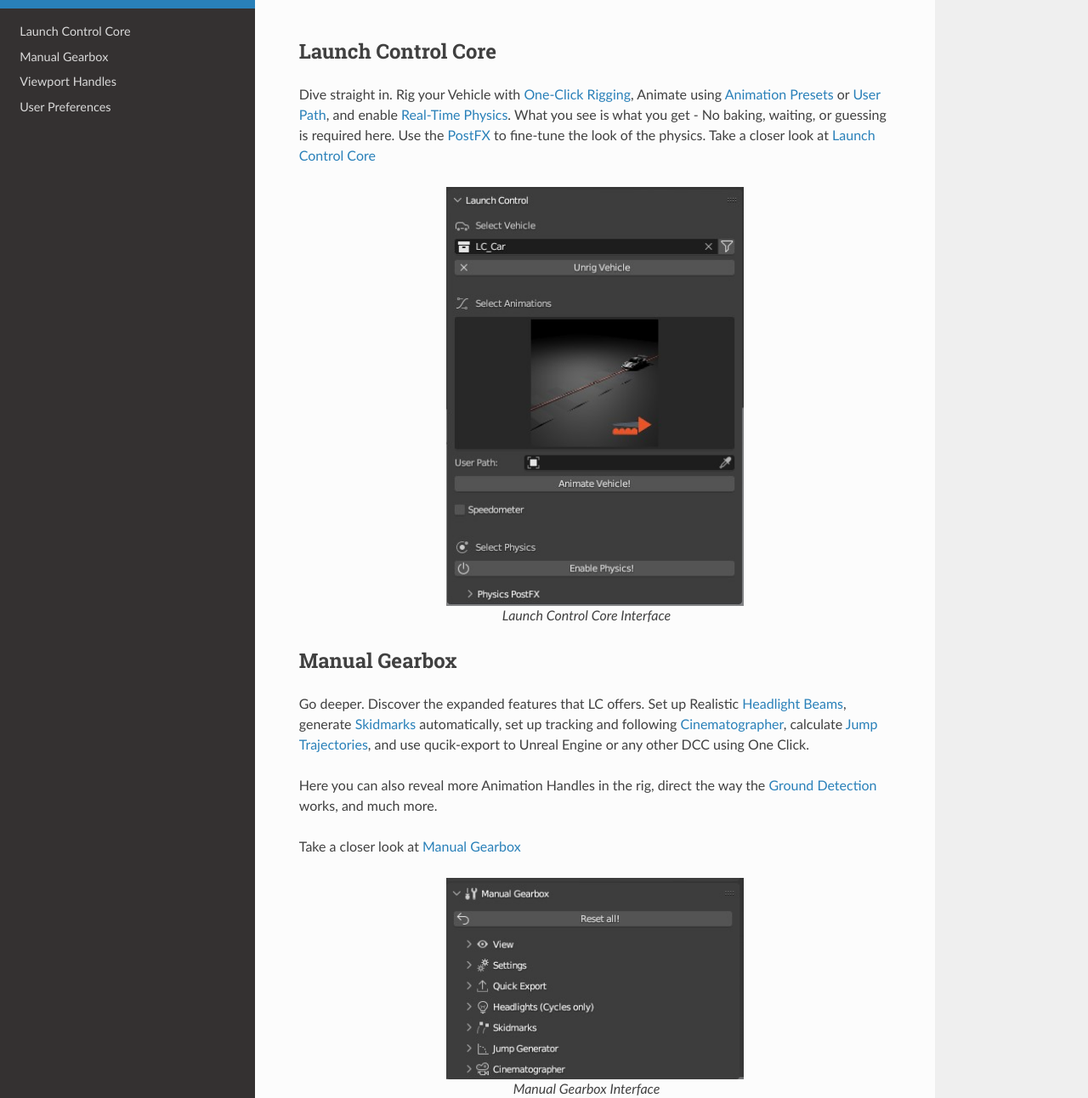
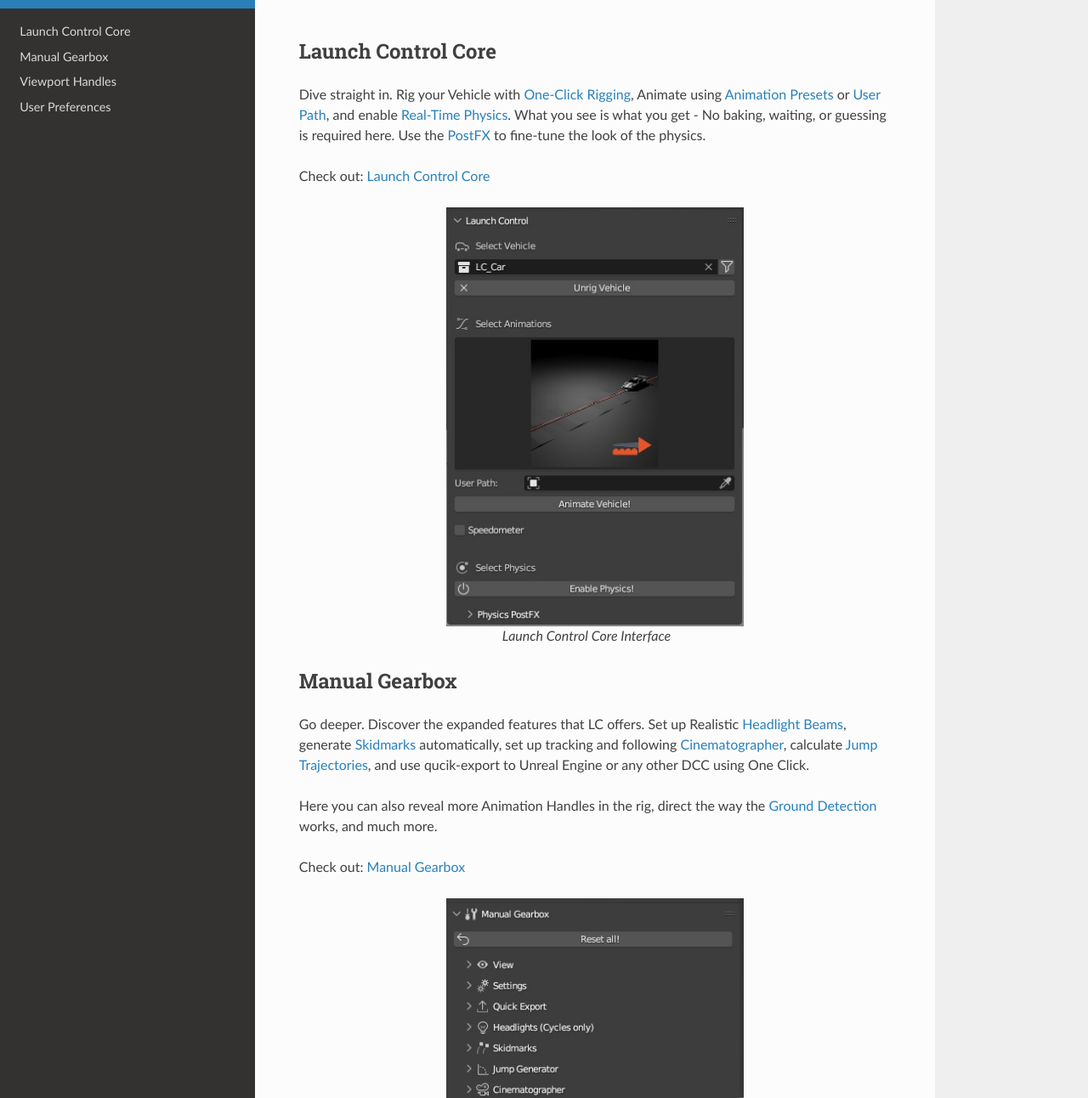
Before and after one commit to DanielVesterbaek/launch-control-documentation, a Sphinx documentation site: the page built from docs/source/index.rst, in a window 1280 px wide and 1400 px high, scrolled down 640 px, cut to the strip 108-1400 px from the top of the window. Shown: the whole strip at 85% size. Built offline with Sphinx 7.4.7 and the Read the Docs theme 2.0.0, drawn with Linux system fonts in a browser that asks for light colours; some of the changed text lies outside the part shown.

Commit message:
Update index.rst

```diff
--- a/docs/source/index.rst
+++ b/docs/source/index.rst
@@ -24,7 +24,8 @@
 Dive straight in. Rig your Vehicle with :ref:`rigging`, Animate using :ref:`animation-presets` or :ref:`user-path`, and enable :ref:`real-time-physics`.
 What you see is what you get - No baking, waiting, or guessing is required here.
 Use the :ref:`postfx` to fine-tune the look of the physics.
-Take a closer look at :doc:`launch-control-core`
+
+Check out: :doc:`launch-control-core`
 
 ..  figure:: img/IMG_LC_CORE.jpg
     :alt: Launch Control Core Interface
@@ -42,7 +43,7 @@
 
 Here you can also reveal more Animation Handles in the rig, direct the way the :ref:`ground-detection` works, and much more.
 
-Take a closer look at :doc:`manual-gearbox`
+Check out: :doc:`manual-gearbox`
 
 ..  figure:: img/IMG_MANUAL_GEARBOX.jpg
     :alt: Manual Gearbox Interface
@@ -59,7 +60,7 @@
 
 The floating UI keeps track of adjustments to the rig of the car. Here you can adjust the maximum steering angle, suspension length, shock "bottom-out" distance, and even adjust the rig to use a "single rear axle" or 4-wheel steering if you so desire.
 
-Take a closer look at :doc:`animation-handles`
+Check out: :doc:`animation-handles`
 
 ..  figure:: img/IMG_VIEWPORT_HANDLES.jpg
     :alt: Viewport Handles
@@ -75,7 +76,7 @@
 
 Inside the Add-on Preferences, you can adjust global settings that will be saved across all your Blend files. Here you can alter the way LC behaves during rigging, animation, and how the Interface is shown.
 
-Take a closer look at :doc:`user-preferences`
+Check out: :doc:`user-preferences`
 
 ..  figure:: img/IMG_USER_PREF.jpg
     :alt: User Preferences
```
